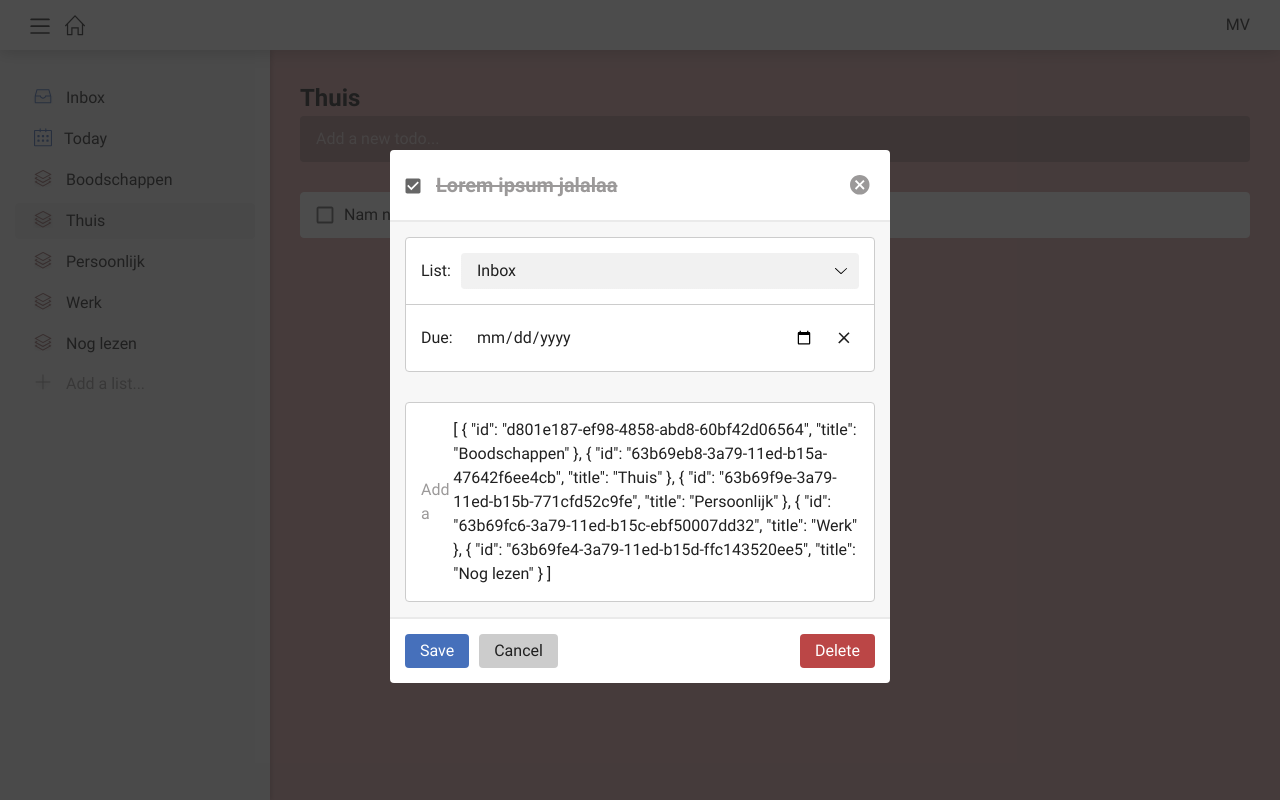
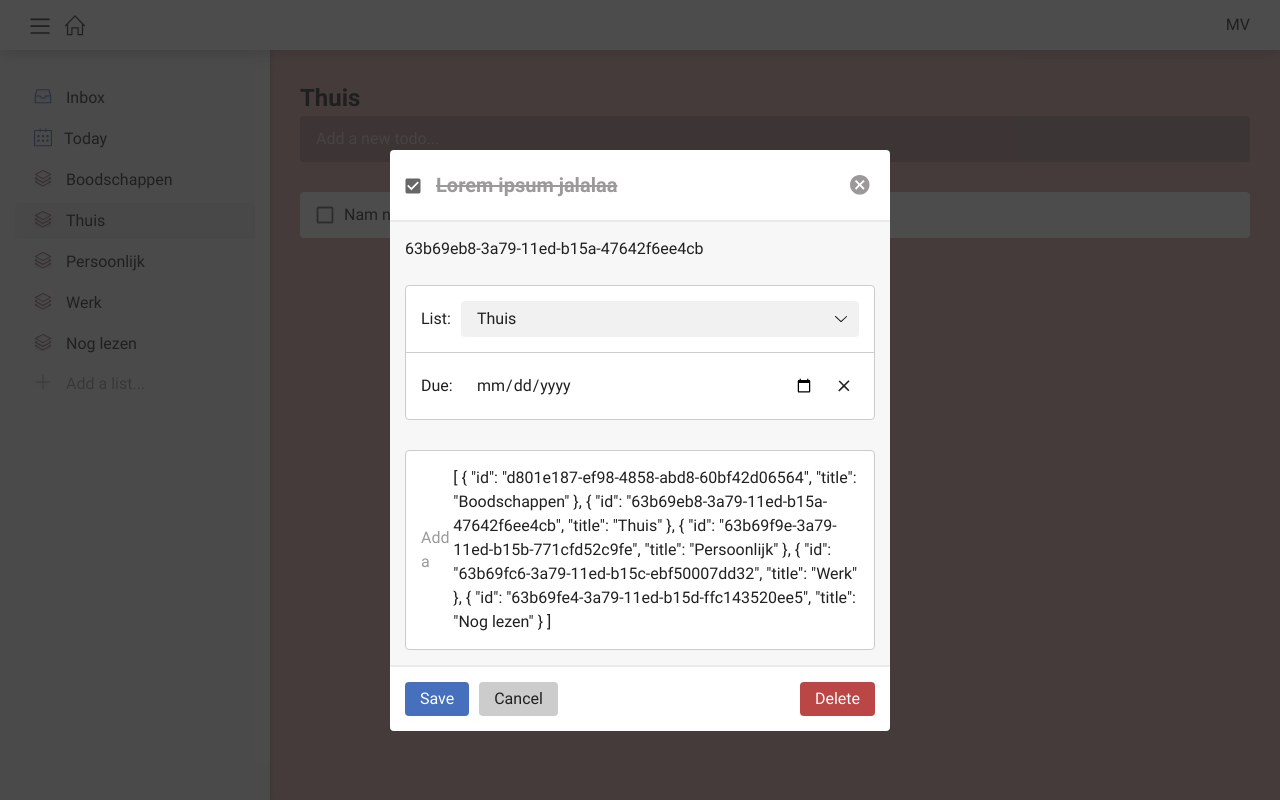
Before and after one commit to corneelonline/vue-3-todoapp, a Vue app: page /app/list/63b69eb8-3a79-11ed-b15a-47642f6ee4cb in a window 1280 px wide. Both pictures are taken after a click on the element "Nam nec elit id ex consectetur malesuada". Built offline with nearby package versions, Linux system fonts and the light colour scheme.

Commit message:
Pass correct currListId to EditPane on page reload

```diff
--- a/src/components/EditPane.vue
+++ b/src/components/EditPane.vue
@@ -1,10 +1,13 @@
 <script setup>
-import { ref } from "vue";
+import { ref, watch } from "vue";
+import { useRoute } from "vue-router";
 import IconClose from "./icons/IconClose.vue";
 import IconRemove from "./icons/IconRemove.vue";
 import ModalWindow from "./ModalWindow.vue";
 import FormButton from "./form/FormButton.vue";
 import TodoToggle from "./form/TodoToggle.vue";
+
+const route = useRoute();
 
 const completed = ref(true);
 
@@ -12,8 +15,20 @@ const props = defineProps({
   lists: {
     type: [Object],
   },
+  currListId: {
+    type: String,
+  },
 });
 const lists = ref(props.lists);
+const currListId = ref(props.currListId);
+console.log("prop currListId: " + currListId.value);
+watch(
+  () => route.params.id,
+  async (newId) => {
+    currListId.value = newId;
+    console.log("reload prop currListId: " + currListId.value);
+  }
+);
 
 const emit = defineEmits(["closeModal"]);
 
@@ -22,7 +37,6 @@ const submitForm = () => {
 };
 
 const closeModal = () => {
-  // console.log("closeModal!!");
   emit("closeModal");
 };
 
@@ -53,16 +67,15 @@ const clearDueDate = () => {
         </div>
       </fieldset>
       <fieldset class="form__body">
+        <p>{{ currListId }}</p>
         <div class="fieldgroup">
           <div class="field">
             <label for="todo-list">List:</label>
-            <select name="todo-list" id="todo-list">
-              <option value="1" selected>Inbox</option>
-              <option value="2">Boodschappen</option>
-              <option value="3">Thuis</option>
-              <option value="4">Persoonlijk</option>
-              <option value="5">Werk</option>
-              <option value="6">Nog lezen</option>
+            <select name="todo-list" id="todo-list" v-model="currListId">
+              <option value="inbox">Inbox</option>
+              <option v-for="list in lists" :value="list.id" :key="list.id">
+                {{ list.title }}
+              </option>
             </select>
           </div>
           <div class="field">
--- a/src/views/ListView.vue
+++ b/src/views/ListView.vue
@@ -19,6 +19,7 @@ const currListId = ref({});
 const listNotFound = ref(false);
 
 currListId.value = route.params.id;
+console.log("init currListId: " + currListId.value);
 
 const listsStore = useListsStore();
 const { lists, list } = storeToRefs(listsStore);
@@ -53,7 +54,9 @@ watch(
   async (newId) => {
     currListId.value = newId;
     getPageTitle();
+    fetchList(currListId.value);
     fetchTodos(currListId.value);
+    console.log("reload currListId: " + currListId.value);
   }
 );
 
@@ -84,9 +87,10 @@ const toggleItem = (itemId) => {
 // open edit pane
 const showEditPane = ref(false);
 const editItem = (itemId) => {
+  console.log("edit currListId: " + currListId.value);
+  fetchTodo(itemId);
   showEditPane.value = true;
   setEditMode(true);
-  fetchTodo(itemId);
 };
 </script>
 
@@ -119,6 +123,7 @@ const editItem = (itemId) => {
       v-show="showEditPane"
       @close-modal="showEditPane = false"
       :lists="lists"
+      :currListId="currListId"
     />
   </div>
 </template>
```
